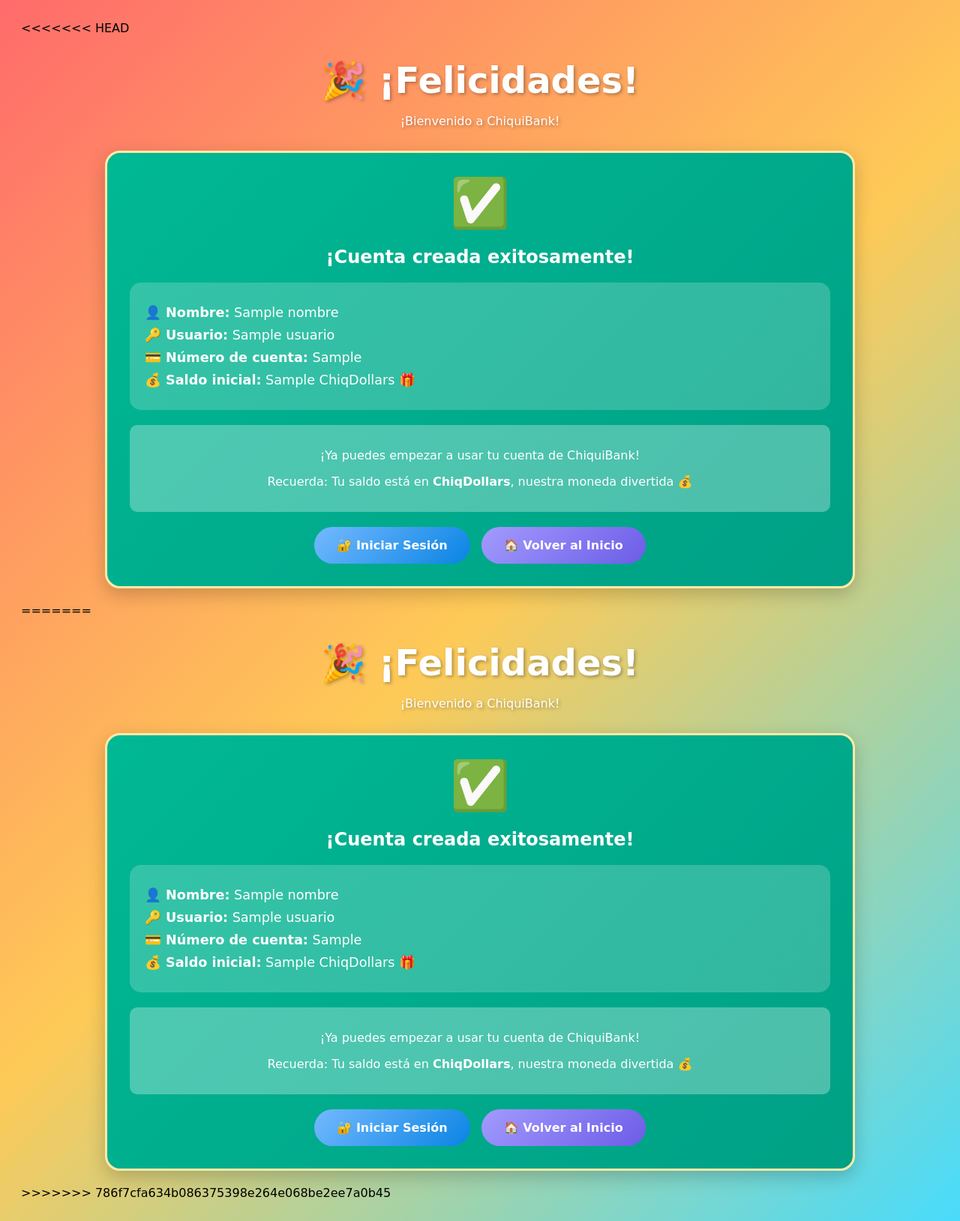
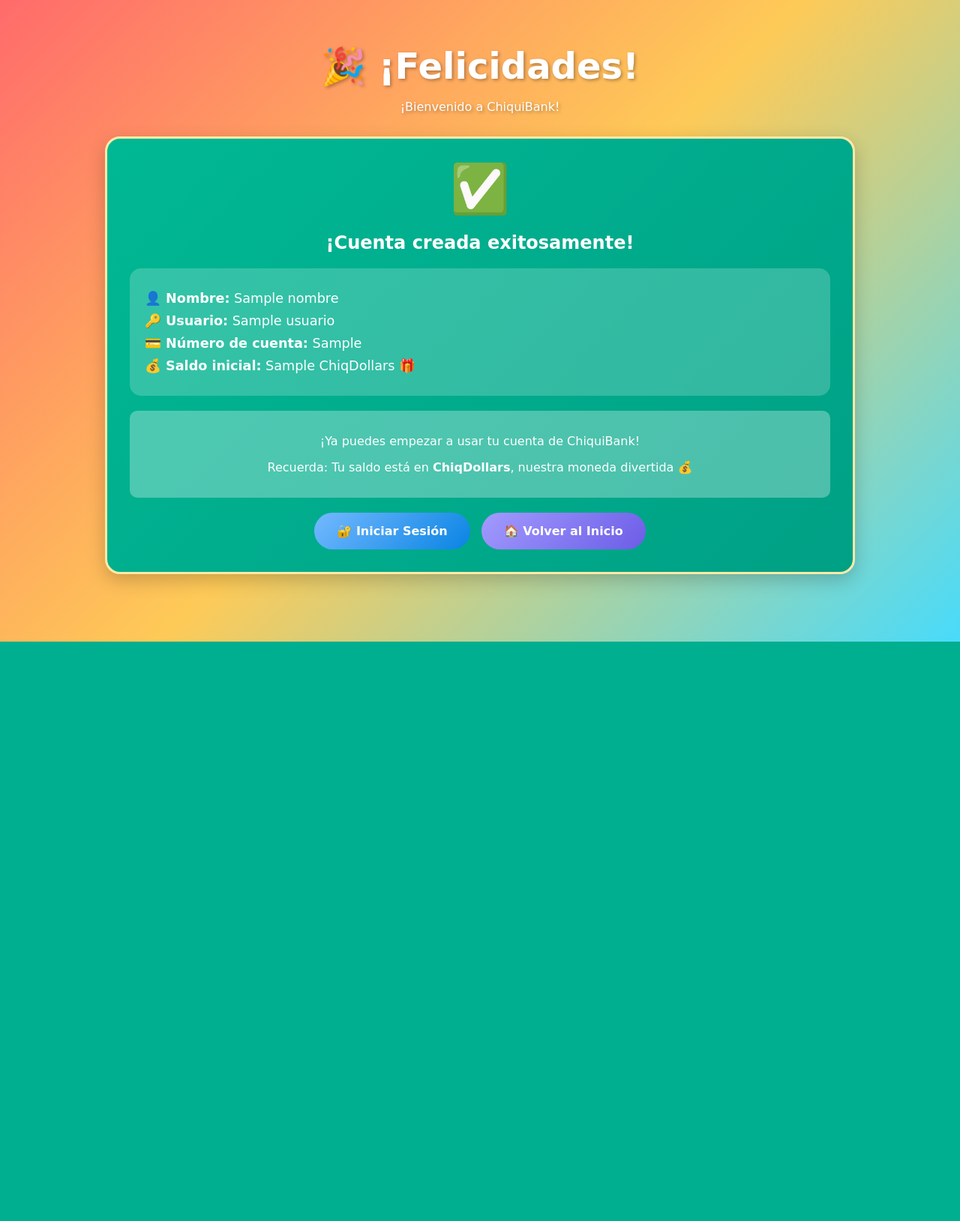
Before and after one commit to geanpiersherwinaplazahuahuason-coder/ChiquiBank, a Flask app: template templates/registro_exitoso.html in a window 1280 px wide. Shown: the whole page at 75% size. After the commit the page ends 856 px from the top, so only its background shows below. Run offline with Flask 3, Linux system fonts and the light colour scheme; the template is opened without the code that fills it: most values are stand-ins (such as "Sample title", 1, 10 or a date in 2020).

Commit message:
🔧 FIX COMPLETO: Limpiar TODOS los conflictos de Git en templates

```diff
--- a/templates/registro_exitoso.html
+++ b/templates/registro_exitoso.html
@@ -1,4 +1,3 @@
-<<<<<<< HEAD
 <!DOCTYPE html>
 <html lang="es">
 <head>
@@ -45,52 +44,4 @@
         </div>
     </div>
 </body>
-=======
-<!DOCTYPE html>
-<html lang="es">
-<head>
-    <meta charset="UTF-8">
-    <meta name="viewport" content="width=device-width, initial-scale=1.0">
-    <title>¡Registro Exitoso! - ChiquiBank</title>
-    <link rel="stylesheet" href="{{ url_for('static', filename='style.css') }}">
-</head>
-<body>
-    <div class="container">
-        <div class="header">
-            <h1>🎉 ¡Felicidades!</h1>
-            <p>¡Bienvenido a ChiquiBank!</p>
-        </div>
-
-        <div class="card success-card">
-            <div class="success-icon">✅</div>
-            <h2>¡Cuenta creada exitosamente!</h2>
-
-            <div class="user-details">
-                <div class="detail-item">
-                    <strong>👤 Nombre:</strong> {{ nombre }}
-                </div>
-                <div class="detail-item">
-                    <strong>🔑 Usuario:</strong> {{ usuario }}
-                </div>
-                <div class="detail-item">
-                    <strong>💳 Número de cuenta:</strong> {{ numero_cuenta }}
-                </div>
-                <div class="detail-item">
-                    <strong>💰 Saldo inicial:</strong> {{ saldo_inicial }} ChiqDollars 🎁
-                </div>
-            </div>
-
-            <div class="success-message">
-                <p>¡Ya puedes empezar a usar tu cuenta de ChiquiBank!</p>
-                <p>Recuerda: Tu saldo está en <strong>ChiqDollars</strong>, nuestra moneda divertida 💰</p>
-            </div>
-
-            <div class="button-group">
-                <a href="{{ url_for('login') }}" class="btn btn-primary">🔐 Iniciar Sesión</a>
-                <a href="{{ url_for('index') }}" class="btn btn-secondary">🏠 Volver al Inicio</a>
-            </div>
-        </div>
-    </div>
-</body>
->>>>>>> 786f7cfa634b086375398e264e068be2ee7a0b45
 </html>
```
